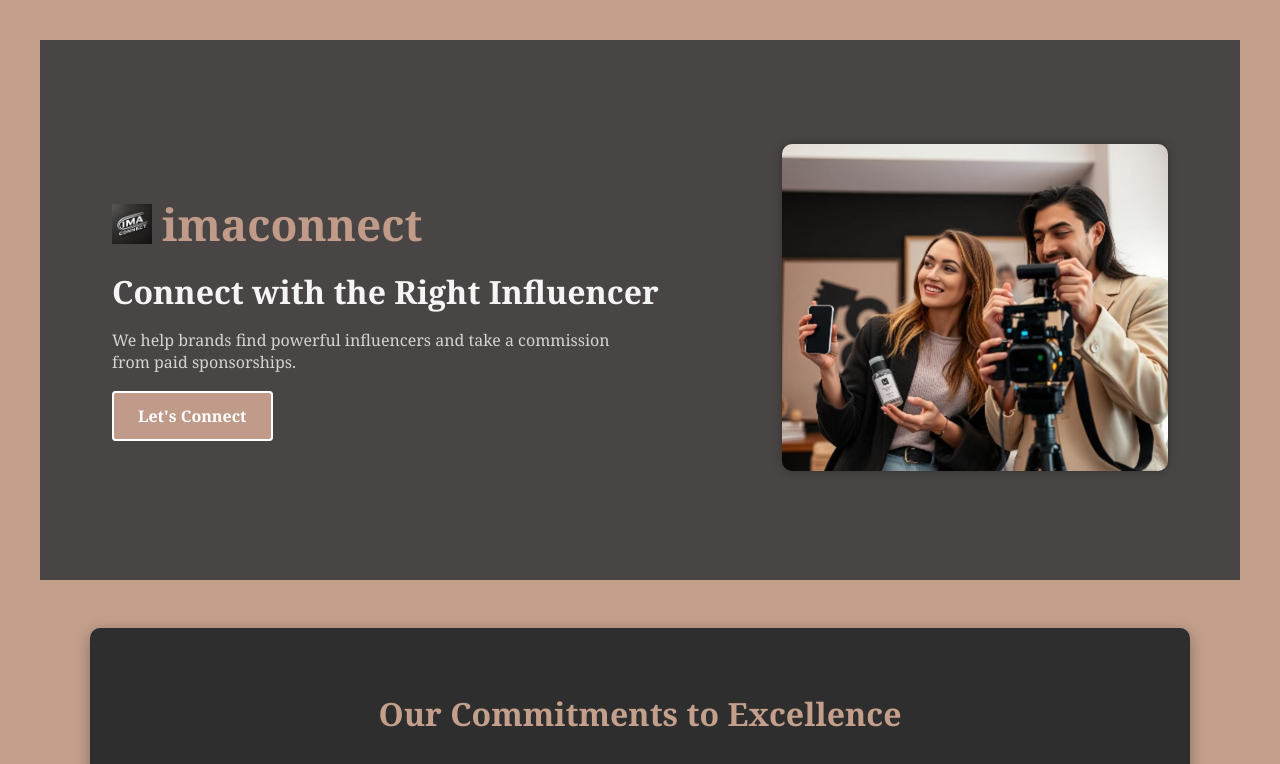
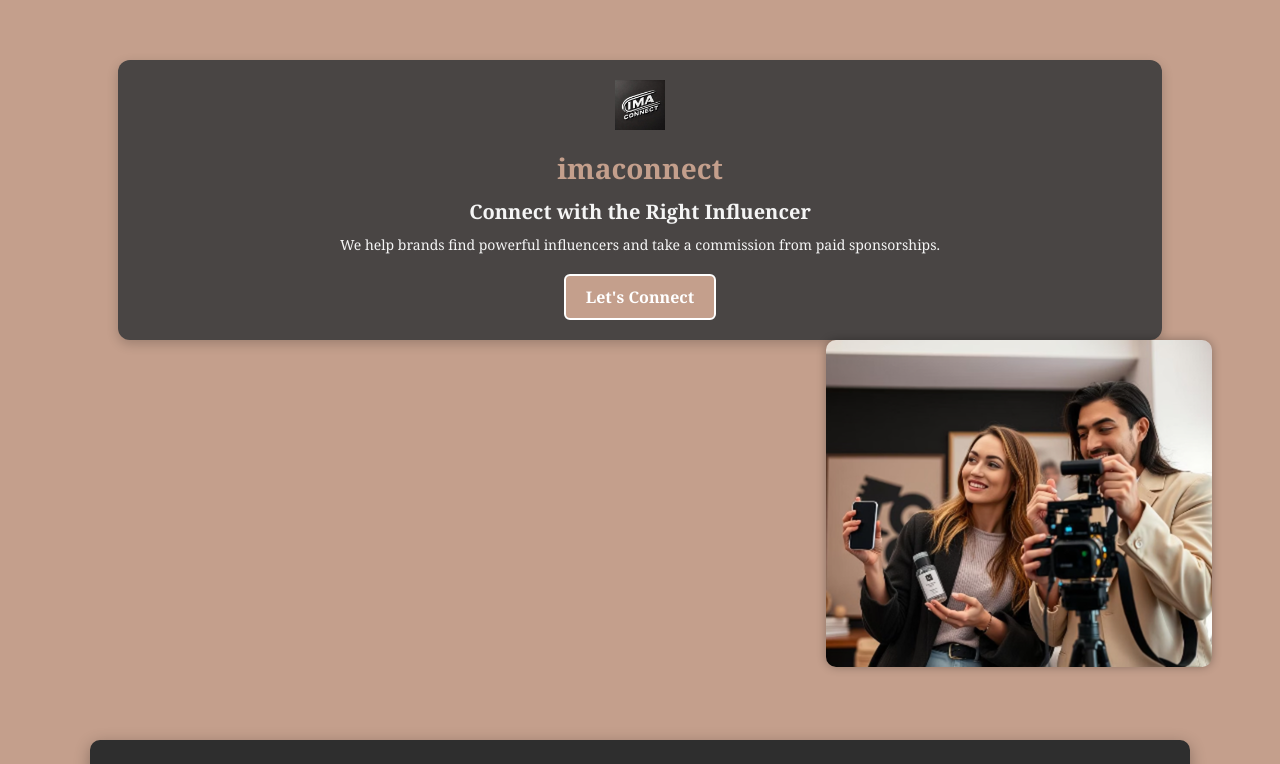
Before and after one commit to awsmslmn1020/imaconnect, a plain HTML site: page index.html in a window 1280 px wide. Shown: the top 764 px of the page. Drawn offline with Linux system fonts and the light colour scheme.

Commit message:
Updated landing content

```diff
--- a/index.html
+++ b/index.html
@@ -9,21 +9,18 @@
 <body>
   <header class="hero-section">
   <div class="hero-content">
-    <div class="text">
-     <h1 class="logo-text">
-  <img src="logo.png" alt="Logo" class="logo-icon">
-  <span>imaconnect</span>
-</h1>
-      <h2>Connect with the Right Influencer</h2>
-      <p>
-        We help brands find powerful influencers and take a commission from paid sponsorships.
-      </p>
-      <a href="https://docs.google.com/forms/d/e/1FAIpQLScH42M8SyKivbbstXH7ptvccj7TFQPxjlr-aIluYcvgIpJn3w/viewform?usp=header" class="cta-button" target="_blank">Let's Connect</a>
-    </div>
-    <div class="image">
+    <img src="logo.png" alt="imaonnect" class="logo">
+    <h1><span class="brand">imaconnect</span></h1>
+    <h2>Connect with the Right Influencer</h2>
+    <p>We help brands find powerful influencers and take a commission from paid sponsorships.</p>
+    <a href="https://docs.google.com/forms/d/e/1FAIpQLScH42M8SyKivbbstXH7ptvccj7TFQPxjlr-aIluYcvgIpJn3w/viewform?usp=header" class="cta-button">Let's Connect</a>
+  </div>
+  <div class="image">
       <img src="influencers product.png" alt="Influencers promoting product">
-    </div>
-  </div>
+    </div>
+
+</div>
+
   </header>
 
  <section class="commitments-section">
--- a/style.css
+++ b/style.css
@@ -13,55 +13,70 @@ body {
 }
 
 .hero-section {
-  background-color: #494544;
-  color: #f5f5f5;
-  padding: 4rem 2rem;
+  background-color: #C49F8C; /* background beige */
+  padding: 20px;
+  text-align: center;
 }
 
 .hero-content {
-  display: flex;
-  align-items: center;
-  justify-content: space-between;
-  padding:40px;
-  gap:40px;
+  background-color: #494544; /* dark box */
+  color: #f5f5f5;
+  padding: 20px;
+  border-radius: 12px;
+  max-width: 90%;
+  margin: 0 auto;
+  box-shadow: 0 4px 12px rgba(0,0,0,0.2);
 }
 
-.text {
-  flex: 1 1 500px;
+.logo {
+  width: 50px;
+  height: auto;
+  margin-bottom: 10px;
 }
 
-.text h1 span {
-  font-size: 2.75rem;
-  color: #C19B89; /* Accent color for "imaconnect" */
+.brand {
+  font-size: 28px;
+  font-weight: bold;
+  color: #C49F8C;
 }
 
-.text h2 {
-  font-size: 2rem;
-  margin-top: 1rem;
-  color:#f5f5f5;
+h2 {
+  font-size: 20px;
+  margin: 10px 0;
 }
 
-.text p {
-  font-size: 1rem;
-  color: #d4d4d4;
-  margin: 1rem 0 2rem;
-  max-width: 500px;
+p {
+  font-size: 14px;
+  margin-bottom: 20px;
 }
 
 .cta-button {
-  padding: 0.75rem 1.5rem;
-  background-color: #C19B89;
+  background-color: #C49F8C;
   color: #fff;
+  padding: 10px 20px;
   border: 2px solid #fff;
+  border-radius: 6px;
   text-decoration: none;
   font-weight: bold;
-  border-radius: 4px;
-  transition: all 0.3s ease;
+  display: inline-block;
 }
 
-.cta-button:hover {
-  background-color: #fff;
-  color: #1e1e1e;
+@media (max-width: 768px) {
+  .hero-content {
+    padding: 16px;
+  }
+
+  .brand {
+    font-size: 24px;
+  }
+
+  h2 {
+    font-size: 18px;
+  }
+
+  p {
+    font-size: 13px;
+  }
 }
 
 .image {
```
